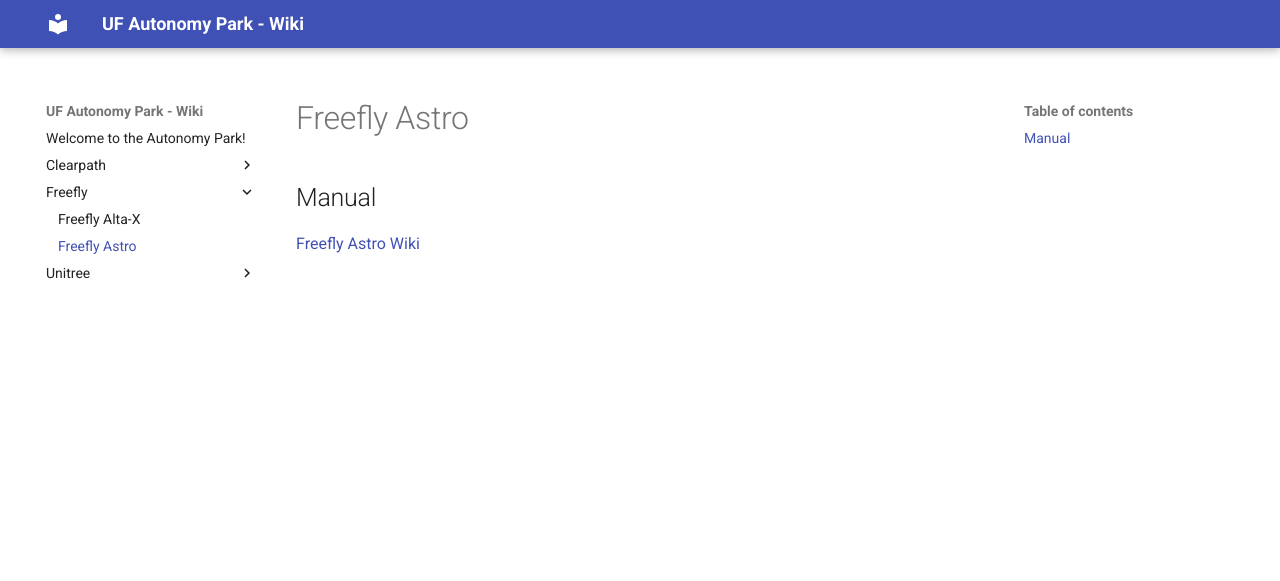
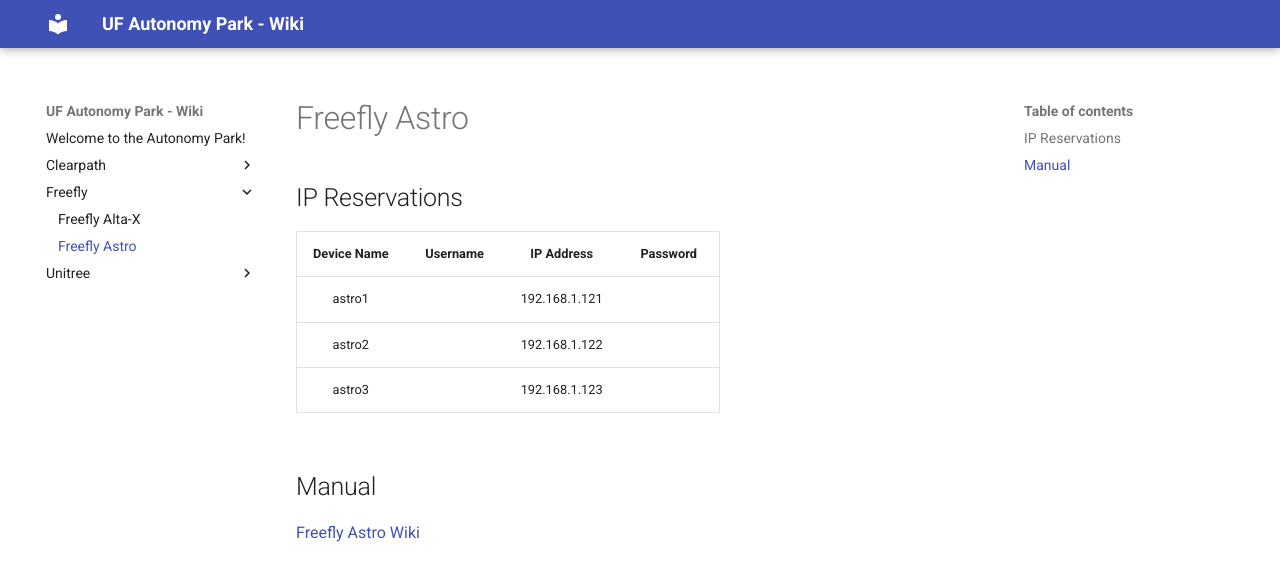
Before and after one commit to UFL-Autonomy-Park/apark_wiki, an MkDocs documentation site: the page built from docs/freefly/astro.md, in a window 1280 px wide. Shown: the top 581 px of the page. Built offline with MkDocs 1.6.1 and Material for MkDocs 9.7.7, drawn with Linux system fonts in a browser that asks for light colours.

Commit message:
astro IPs

```diff
--- a/docs/freefly/astro.md
+++ b/docs/freefly/astro.md
@@ -4,6 +4,14 @@
 
 # Freefly Astro
 
+## IP Reservations
+
+| **Device Name** | **Username** | **IP Address** | **Password** |
+| :-------------: | :----------: | :------------: | :----------: |
+|     astro1      |              | 192.168.1.121  |
+|     astro2      |              | 192.168.1.122  |
+|     astro3      |              | 192.168.1.123  |
+
 ## Manual
 
 <a href="https://freefly.gitbook.io/astro-public" target="_blank">Freefly Astro Wiki</a>
```
